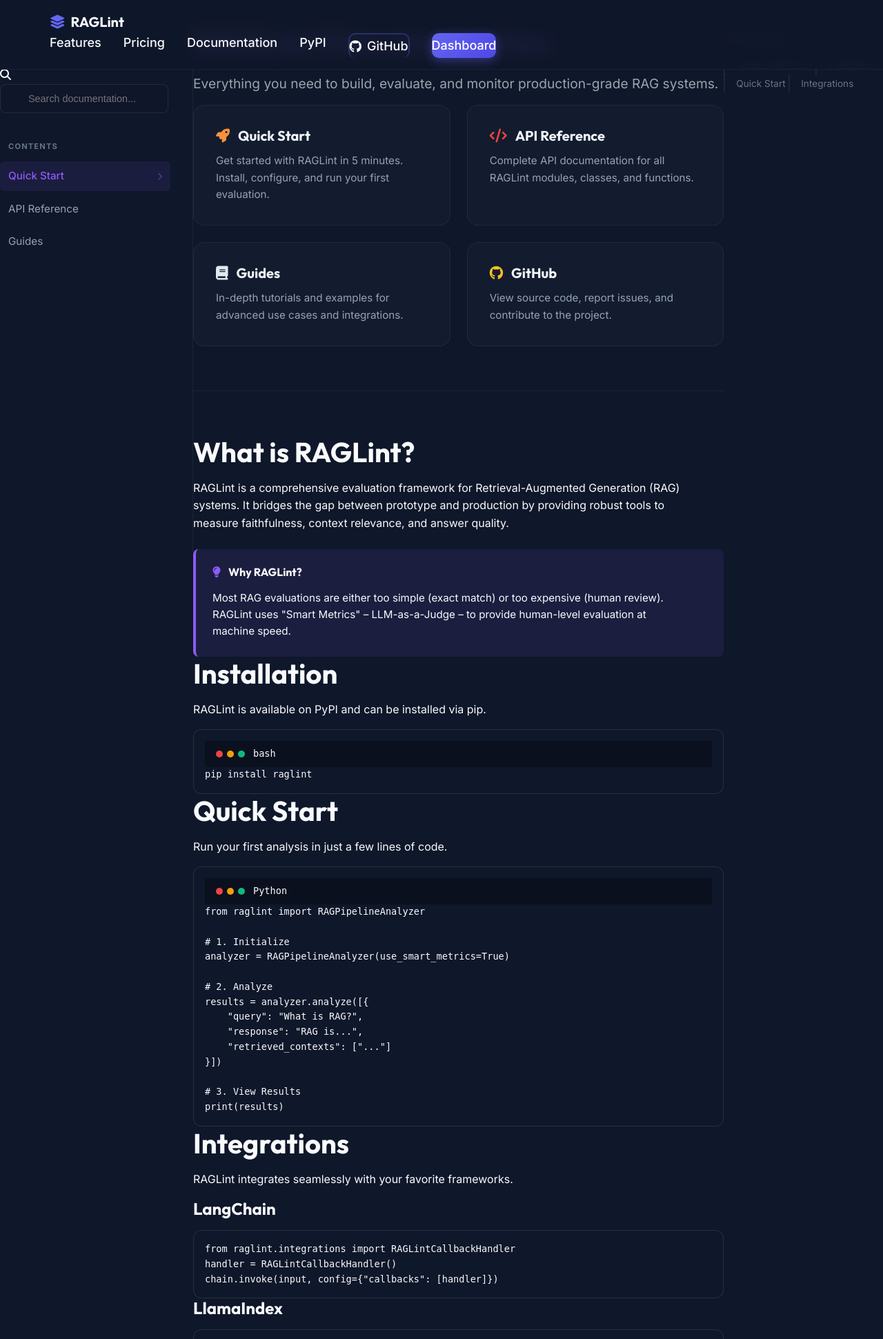
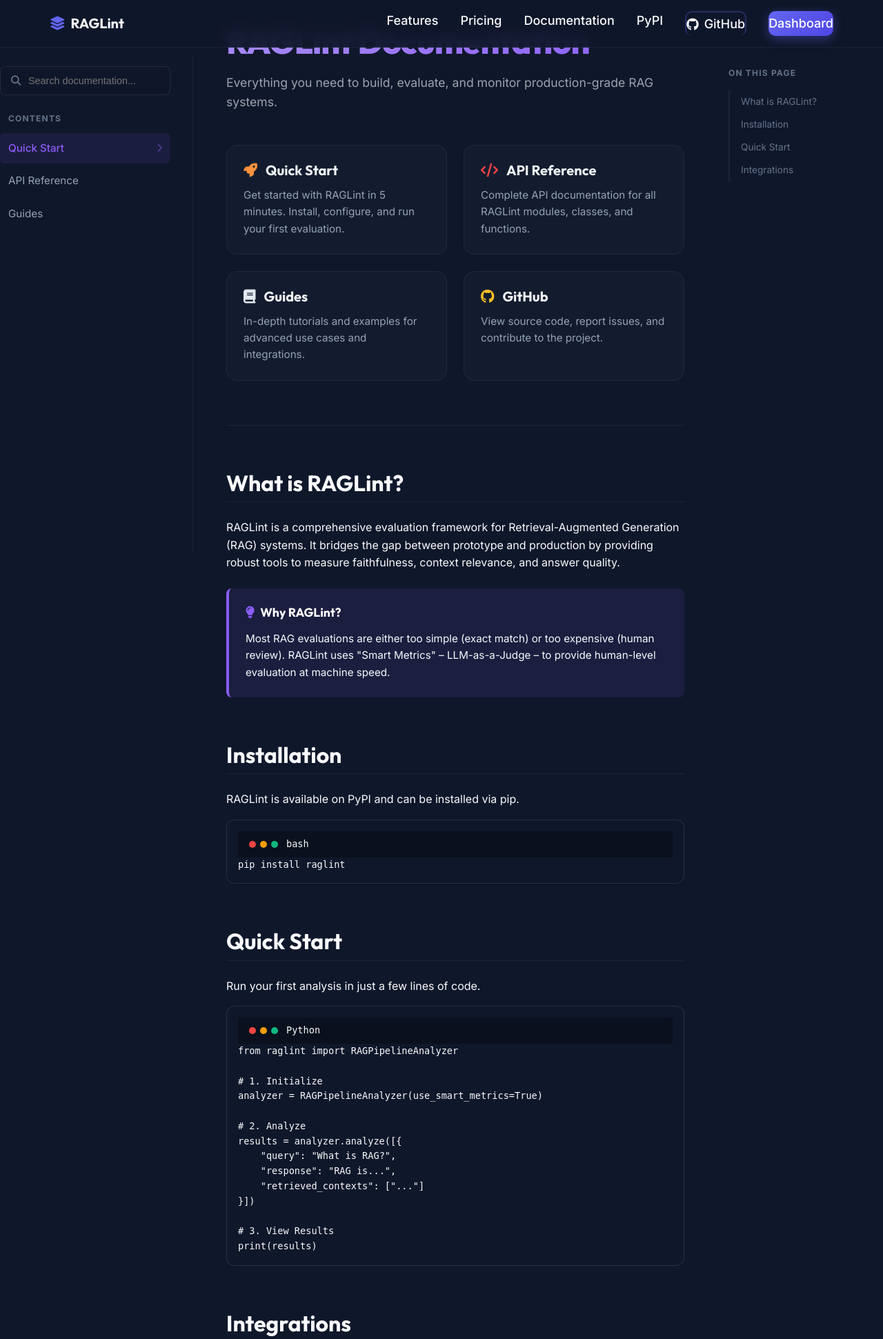
Before and after one commit to RAGlint-Dev/raglint, a FastAPI app: template raglint/dashboard/templates/docs.html in a window 1280 px wide. Shown: the top 1941 px of the page at 69% size. Run offline with FastAPI, Linux system fonts and the light colour scheme; the template is opened without the code that fills it, so the values that code supplies are empty; parts of the project's set-up code (start-up, migrations or seed data) failed here and were passed over.

Commit message:
Fix docs page design with dedicated CSS and mobile-first layout

```diff
--- /dev/null
+++ b/raglint/dashboard/static/landing/css/docs.css
@@ -0,0 +1,346 @@
+/*
+ * RAGLint Documentation Styles
+ * Mobile-First Approach
+ * Extends style.css variables
+ */
+
+/* -------------------------------------------------------------------------- */
+/*                                 Layout                                     */
+/* -------------------------------------------------------------------------- */
+
+.docs-container {
+    display: flex;
+    flex-direction: column;
+    max-width: 1600px;
+    margin: 0 auto;
+    padding-top: 2rem;
+    min-height: calc(100vh - 300px);
+    padding-left: var(--space-sm);
+    padding-right: var(--space-sm);
+}
+
+.docs-main {
+    flex: 1;
+    padding-bottom: 4rem;
+}
+
+/* -------------------------------------------------------------------------- */
+/*                                 Sidebar                                    */
+/* -------------------------------------------------------------------------- */
+
+.docs-sidebar {
+    width: 100%;
+    margin-bottom: 2rem;
+    border-bottom: 1px solid rgba(148, 163, 184, 0.1);
+    padding-bottom: 1rem;
+}
+
+.sidebar-group {
+    margin-bottom: 1.5rem;
+}
+
+.sidebar-title {
+    font-size: 0.75rem;
+    font-weight: 700;
+    text-transform: uppercase;
+    color: #64748b;
+    margin-bottom: 0.75rem;
+    letter-spacing: 0.1em;
+    padding-left: 0.75rem;
+}
+
+.sidebar-link {
+    display: flex;
+    align-items: center;
+    justify-content: space-between;
+    padding: 0.6rem 0.75rem;
+    color: #94a3b8;
+    font-size: 0.95rem;
+    border-radius: 6px;
+    margin-bottom: 0.25rem;
+    transition: all 0.2s;
+}
+
+.sidebar-link:hover {
+    color: #f1f5f9;
+    background: rgba(255, 255, 255, 0.03);
+}
+
+.sidebar-link.active {
+    color: #8b5cf6;
+    background: rgba(139, 92, 246, 0.1);
+    font-weight: 500;
+}
+
+.sidebar-link i {
+    font-size: 0.8rem;
+    opacity: 0.5;
+}
+
+/* Search Box */
+.search-box {
+    margin-bottom: 1.5rem;
+    position: relative;
+}
+
+.search-icon {
+    position: absolute;
+    left: 1rem;
+    top: 50%;
+    transform: translateY(-50%);
+    color: #64748b;
+    font-size: 0.9rem;
+}
+
+.search-input {
+    width: 100%;
+    background: rgba(15, 23, 42, 0.6);
+    border: 1px solid rgba(148, 163, 184, 0.15);
+    padding: 0.75rem 1rem 0.75rem 2.5rem;
+    border-radius: 8px;
+    color: #e2e8f0;
+    font-size: 0.9rem;
+    transition: all 0.2s;
+}
+
+.search-input:focus {
+    background: rgba(30, 41, 59, 0.8);
+    border-color: #8b5cf6;
+    box-shadow: 0 0 0 2px rgba(139, 92, 246, 0.2);
+    outline: none;
+}
+
+/* -------------------------------------------------------------------------- */
+/*                               Main Content                                 */
+/* -------------------------------------------------------------------------- */
+
+.docs-header {
+    margin-bottom: 3rem;
+    text-align: center;
+}
+
+.docs-header h1 {
+    font-family: var(--font-heading);
+    font-size: 2.5rem;
+    font-weight: 800;
+    margin-bottom: 1rem;
+    background: linear-gradient(135deg, #a78bfa 0%, #8b5cf6 100%);
+    -webkit-background-clip: text;
+    background-clip: text;
+    -webkit-text-fill-color: transparent;
+    letter-spacing: -0.02em;
+}
+
+.docs-header p {
+    font-size: 1.1rem;
+    color: #9ca3af;
+    max-width: 60ch;
+    margin: 0 auto;
+}
+
+/* Navigation Grid */
+.quick-nav-grid {
+    display: grid;
+    grid-template-columns: 1fr;
+    gap: 1rem;
+    margin-bottom: 4rem;
+}
+
+.nav-card {
+    background: rgba(30, 41, 59, 0.3);
+    border: 1px solid rgba(148, 163, 184, 0.1);
+    padding: 1.5rem;
+    border-radius: 16px;
+    transition: all 0.3s cubic-bezier(0.4, 0, 0.2, 1);
+    position: relative;
+    overflow: hidden;
+    height: 100%;
+    display: flex;
+    flex-direction: column;
+}
+
+.nav-card::before {
+    content: '';
+    position: absolute;
+    top: 0;
+    left: 0;
+    width: 100%;
+    height: 100%;
+    background: linear-gradient(135deg, rgba(139, 92, 246, 0.1) 0%, transparent 100%);
+    opacity: 0;
+    transition: opacity 0.3s;
+}
+
+.nav-card:hover {
+    transform: translateY(-4px);
+    border-color: rgba(139, 92, 246, 0.3);
+    background: rgba(30, 41, 59, 0.5);
+    box-shadow: 0 20px 40px -10px rgba(0, 0, 0, 0.5);
+}
+
+.nav-card:hover::before {
+    opacity: 1;
+}
+
+.nav-card h3 {
+    color: #f1f5f9;
+    margin-top: 0;
+    margin-bottom: 0.75rem;
+    display: flex;
+    align-items: center;
+    gap: 0.75rem;
+    font-size: 1.25rem;
+    font-family: var(--font-heading);
+}
+
+.nav-card p {
+    color: #94a3b8;
+    font-size: 0.95rem;
+    line-height: 1.6;
+    margin: 0;
+}
+
+/* Content Sections */
+.content-section {
+    margin-bottom: 4rem;
+    scroll-margin-top: 100px;
+}
+
+.content-section h2 {
+    font-size: 2rem;
+    margin-bottom: 1.5rem;
+    padding-bottom: 0.5rem;
+    border-bottom: 1px solid rgba(148, 163, 184, 0.1);
+}
+
+.content-section h3 {
+    font-size: 1.5rem;
+    margin-top: 2rem;
+    margin-bottom: 1rem;
+    color: #e2e8f0;
+}
+
+/* Callout Box */
+.callout {
+    background: rgba(139, 92, 246, 0.1);
+    border-left: 4px solid #8b5cf6;
+    padding: 1.5rem;
+    border-radius: 8px;
+    margin-top: 1.5rem;
+}
+
+.callout h4 {
+    margin-top: 0;
+    color: #fff;
+    display: flex;
+    align-items: center;
+    gap: 0.5rem;
+    font-size: 1.1rem;
+}
+
+.callout p {
+    margin-bottom: 0;
+    font-size: 0.95rem;
+}
+
+/* -------------------------------------------------------------------------- */
+/*                               Right TOC                                    */
+/* -------------------------------------------------------------------------- */
+
+.docs-toc {
+    display: none;
+    /* Hidden on mobile */
+}
+
+.toc-title {
+    font-size: 0.75rem;
+    font-weight: 700;
+    text-transform: uppercase;
+    color: #64748b;
+    margin-bottom: 1rem;
+    letter-spacing: 0.1em;
+}
+
+.toc-link {
+    display: block;
+    padding: 0.35rem 0;
+    color: #64748b;
+    font-size: 0.85rem;
+    border-left: 2px solid rgba(148, 163, 184, 0.1);
+    padding-left: 1rem;
+    transition: all 0.2s;
+}
+
+.toc-link:hover {
+    color: #94a3b8;
+    border-left-color: #64748b;
+}
+
+.toc-link.active {
+    color: #8b5cf6;
+    border-left-color: #8b5cf6;
+}
+
+/* -------------------------------------------------------------------------- */
+/*                             Media Queries                                  */
+/* -------------------------------------------------------------------------- */
+
+/* Tablet (min-width: 768px) */
+@media (min-width: 768px) {
+    .quick-nav-grid {
+        grid-template-columns: repeat(2, 1fr);
+        gap: 1.5rem;
+    }
+
+    .docs-header h1 {
+        font-size: 3rem;
+    }
+}
+
+/* Desktop (min-width: 1024px) */
+@media (min-width: 1024px) {
+    .docs-container {
+        flex-direction: row;
+        padding-left: 0;
+        padding-right: 0;
+    }
+
+    /* Sidebar */
+    .docs-sidebar {
+        width: 280px;
+        position: sticky;
+        top: 5rem;
+        height: calc(100vh - 5rem);
+        overflow-y: auto;
+        padding-right: 2rem;
+        border-right: 1px solid rgba(148, 163, 184, 0.1);
+        border-bottom: none;
+        margin-bottom: 0;
+        flex-shrink: 0;
+        padding-top: 1rem;
+    }
+
+    .docs-main {
+        padding: 0 3rem;
+        max-width: 900px;
+    }
+
+    .docs-header {
+        text-align: left;
+    }
+
+    .docs-header p {
+        margin: 0;
+    }
+
+    /* TOC */
+    .docs-toc {
+        display: block;
+        width: 240px;
+        position: sticky;
+        top: 6rem;
+        height: calc(100vh - 6rem);
+        padding-left: 1rem;
+        flex-shrink: 0;
+    }
+}
--- a/raglint/dashboard/templates/docs.html
+++ b/raglint/dashboard/templates/docs.html
@@ -12,236 +12,16 @@
         rel="stylesheet">
     <link rel="stylesheet" href="https://cdnjs.cloudflare.com/ajax/libs/font-awesome/6.4.0/css/all.min.css">
     <link rel="stylesheet" href="/static/landing/css/style.css">
-    <style>
-        :root {
-            --sidebar-width: 280px;
-            --toc-width: 240px;
-            --header-height: 70px;
-        }
-
-        body {
-            background-color: #0f172a;
-            /* Match landing page dark bg */
-        }
-
-        .docs-container {
-            display: flex;
-            max-width: 1600px;
-            margin: 0 auto;
-            padding-top: 2rem;
-            min-height: calc(100vh - 300px);
-        }
-
-        /* --- Sidebar Redesign --- */
-        .docs-sidebar {
-            width: var(--sidebar-width);
-            position: sticky;
-            top: 5rem;
-            /* Account for fixed navbar */
-            height: calc(100vh - 5rem);
-            overflow-y: auto;
-            padding-right: 2rem;
-            border-right: 1px solid rgba(148, 163, 184, 0.1);
-            flex-shrink: 0;
-            padding-top: 1rem;
-        }
-
-        .search-box {
-            margin-bottom: 2.5rem;
-        }
-
-        .search-input {
-            background: rgba(15, 23, 42, 0.6);
-            border: 1px solid rgba(148, 163, 184, 0.15);
-            padding: 0.75rem 1rem 0.75rem 2.5rem;
-            border-radius: 8px;
-            color: #e2e8f0;
-            font-size: 0.9rem;
-            transition: all 0.2s;
-        }
-
-        .search-input:focus {
-            background: rgba(30, 41, 59, 0.8);
-            border-color: #8b5cf6;
-            box-shadow: 0 0 0 2px rgba(139, 92, 246, 0.2);
-        }
-
-        .sidebar-title {
-            font-size: 0.7rem;
-            font-weight: 700;
-            text-transform: uppercase;
-            color: #64748b;
-            margin-bottom: 0.75rem;
-            letter-spacing: 0.1em;
-            padding-left: 0.75rem;
-        }
-
-        .sidebar-link {
-            display: flex;
-            align-items: center;
-            justify-content: space-between;
-            padding: 0.6rem 0.75rem;
-            color: #94a3b8;
-            font-size: 0.95rem;
-            border-radius: 6px;
-            margin-bottom: 0.25rem;
-            transition: all 0.2s;
-            border-left: none;
-        }
-
-        .sidebar-link:hover {
-            color: #f1f5f9;
-            background: rgba(255, 255, 255, 0.03);
-        }
-
-        .sidebar-link.active {
-            color: #8b5cf6;
-            background: rgba(139, 92, 246, 0.1);
-            font-weight: 500;
-        }
-
-        .sidebar-link i {
-            font-size: 0.8rem;
-            opacity: 0.5;
-        }
-
-        /* --- Main Content Redesign --- */
-        .docs-header h1 {
-            font-family: 'Outfit', sans-serif;
-            font-size: 3rem;
-            font-weight: 700;
-            margin-bottom: 1rem;
-            background: linear-gradient(135deg, #a78bfa 0%, #8b5cf6 100%);
-            -webkit-background-clip: text;
-            background-clip: text;
-            -webkit-text-fill-color: transparent;
-            letter-spacing: -0.02em;
-        }
-
-        .quick-nav-grid {
-            display: grid;
-            grid-template-columns: repeat(2, 1fr);
-            gap: 1.5rem;
-            margin-bottom: 4rem;
-        }
-
-        .nav-card {
-            background: rgba(30, 41, 59, 0.3);
-            border: 1px solid rgba(148, 163, 184, 0.1);
-            padding: 2rem;
-            border-radius: 16px;
-            transition: all 0.3s cubic-bezier(0.4, 0, 0.2, 1);
-            position: relative;
-            overflow: hidden;
-        }
-
-        .nav-card::before {
-            content: '';
-            position: absolute;
-            top: 0;
-            left: 0;
-            width: 100%;
-            height: 100%;
-            background: linear-gradient(135deg, rgba(139, 92, 246, 0.1) 0%, transparent 100%);
-            opacity: 0;
-            transition: opacity 0.3s;
-        }
-
-        .nav-card:hover {
-            transform: translateY(-4px);
-            border-color: rgba(139, 92, 246, 0.3);
-            background: rgba(30, 41, 59, 0.5);
-            box-shadow: 0 20px 40px -10px rgba(0, 0, 0, 0.5);
-        }
-
-        .nav-card:hover::before {
-            opacity: 1;
-        }
-
-        .nav-card h3 {
-            color: #f1f5f9;
-            margin-top: 0;
-            margin-bottom: 0.75rem;
-            display: flex;
-            align-items: center;
-            gap: 0.75rem;
-            font-size: 1.25rem;
-            font-family: 'Outfit', sans-serif;
-        }
-
-        .nav-card p {
-            color: #94a3b8;
-            font-size: 0.95rem;
-            line-height: 1.6;
-            margin: 0;
-        }
-
-        /* --- Right TOC Redesign --- */
-        .docs-toc {
-            padding-top: 1rem;
-        }
-
-        .toc-title {
-            font-size: 0.7rem;
-            font-weight: 700;
-            text-transform: uppercase;
-            color: #64748b;
-            margin-bottom: 1rem;
-            letter-spacing: 0.1em;
-        }
-
-        .toc-link {
-            padding: 0.35rem 0;
-            color: #64748b;
-            font-size: 0.85rem;
-            border-left: 2px solid rgba(148, 163, 184, 0.1);
-            padding-left: 1rem;
-        }
-
-        .toc-link:hover {
-            color: #94a3b8;
-            border-left-color: #64748b;
-        }
-
-        .toc-link.active {
-            color: #8b5cf6;
-            border-left-color: #8b5cf6;
-        }
-
-        /* --- Responsive --- */
-        @media (max-width: 1024px) {
-            .docs-container {
-                flex-direction: column;
-                padding: 1rem;
-            }
-
-            .docs-sidebar {
-                width: 100%;
-                height: auto;
-                max-height: none;
-                position: static;
-                border-right: none;
-                border-bottom: 1px solid rgba(148, 163, 184, 0.1);
-                padding-right: 0;
-                padding-bottom: 2rem;
-                margin-bottom: 2rem;
-                overflow-y: visible;
-            }
-
-            .quick-nav-grid {
-                grid-template-columns: 1fr;
-            }
-        }
-    </style>
+    <link rel="stylesheet" href="/static/landing/css/docs.css">
 </head>
 
 <body>
-    <nav class="navbar">
-        <div class="container">
-            <a href="/" class="logo">
+    <nav class="navbar" role="navigation" aria-label="Main navigation">
+        <div class="container nav-container">
+            <a href="/" class="logo" aria-label="RAGLint Home">
                 <i class="fa-solid fa-layer-group"></i> RAGLint
             </a>
-            <button class="mobile-menu-btn" onclick="document.querySelector('.nav-links').classList.toggle('active')">
+            <button class="mobile-menu-btn" aria-label="Toggle navigation menu" aria-expanded="false">
                 <i class="fa-solid fa-bars"></i>
             </button>
             <div class="nav-links">
@@ -267,7 +47,7 @@
             <div class="sidebar-group">
                 <div class="sidebar-title">Contents</div>
                 <a href="#quick-start" class="sidebar-link active">
-                    Quick Start <i class="fa-solid fa-chevron-right" style="font-size: 0.7rem;"></i>
+                    Quick Start <i class="fa-solid fa-chevron-right"></i>
                 </a>
                 <a href="#api-reference" class="sidebar-link">
                     API Reference
@@ -282,12 +62,12 @@
         <main class="docs-main">
             <div class="docs-header">
                 <h1>RAGLint Documentation</h1>
-                <p style="font-size: 1.2rem; color: #9ca3af;">
+                <p>
                     Everything you need to build, evaluate, and monitor production-grade RAG systems.
                 </p>
             </div>
 
-            <!-- Navigation Grid (Like in screenshot) -->
+            <!-- Navigation Grid -->
             <div class="quick-nav-grid">
                 <a href="#quick-start" class="nav-card">
                     <h3><i class="fa-solid fa-rocket" style="color: #fb923c;"></i> Quick Start</h3>
@@ -317,11 +97,9 @@
                     It bridges the gap between prototype and production by providing robust tools to measure
                     faithfulness, context relevance, and answer quality.
                 </p>
-                <div
-                    style="background: rgba(139, 92, 246, 0.1); border-left: 4px solid #8b5cf6; padding: 1.5rem; border-radius: 8px; margin-top: 1.5rem;">
-                    <h4 style="margin-top: 0; color: #fff;"><i class="fa-solid fa-lightbulb"
-                            style="color: #8b5cf6; margin-right: 0.5rem;"></i> Why RAGLint?</h4>
-                    <p style="margin-bottom: 0; font-size: 0.95rem;">
+                <div class="callout">
+                    <h4><i class="fa-solid fa-lightbulb" style="color: #8b5cf6;"></i> Why RAGLint?</h4>
+                    <p>
                         Most RAG evaluations are either too simple (exact match) or too expensive (human review).
                         RAGLint uses "Smart Metrics" – LLM-as-a-Judge – to provide human-level evaluation at machine
                         speed.
@@ -413,22 +191,38 @@ handler = LlamaIndexHandler()</code></pre>
     </footer>
 
     <script>
+        // Minimal JS for Mobile Menu
+        const mobileBtn = document.querySelector('.mobile-menu-btn');
+        const navLinks = document.querySelector('.nav-links');
+
+        mobileBtn.addEventListener('click', () => {
+            const isExpanded = mobileBtn.getAttribute('aria-expanded') === 'true';
+            mobileBtn.setAttribute('aria-expanded', !isExpanded);
+            navLinks.classList.toggle('active');
+        });
+
+        // Close menu when clicking a link
+        document.querySelectorAll('.nav-links a').forEach(link => {
+            link.addEventListener('click', () => {
+                navLinks.classList.remove('active');
+                mobileBtn.setAttribute('aria-expanded', 'false');
+            });
+        });
+
         // Active link handling
         const sections = document.querySelectorAll('section[id]');
-        const sidebarLinks = document.querySelectorAll('.sidebar-link');
         const tocLinks = document.querySelectorAll('.toc-link');
 
         window.addEventListener('scroll', () => {
             let current = '';
             sections.forEach(section => {
                 const sectionTop = section.offsetTop;
-                const sectionHeight = section.clientHeight;
-                if (window.scrollY >= (sectionTop - 100)) {
+                if (window.scrollY >= (sectionTop - 150)) {
                     current = section.getAttribute('id');
                 }
             });
 
-            document.querySelectorAll('.docs-nav-link').forEach(link => {
+            tocLinks.forEach(link => {
                 link.classList.remove('active');
                 if (link.getAttribute('href') === `#${current}`) {
                     link.classList.add('active');
```
